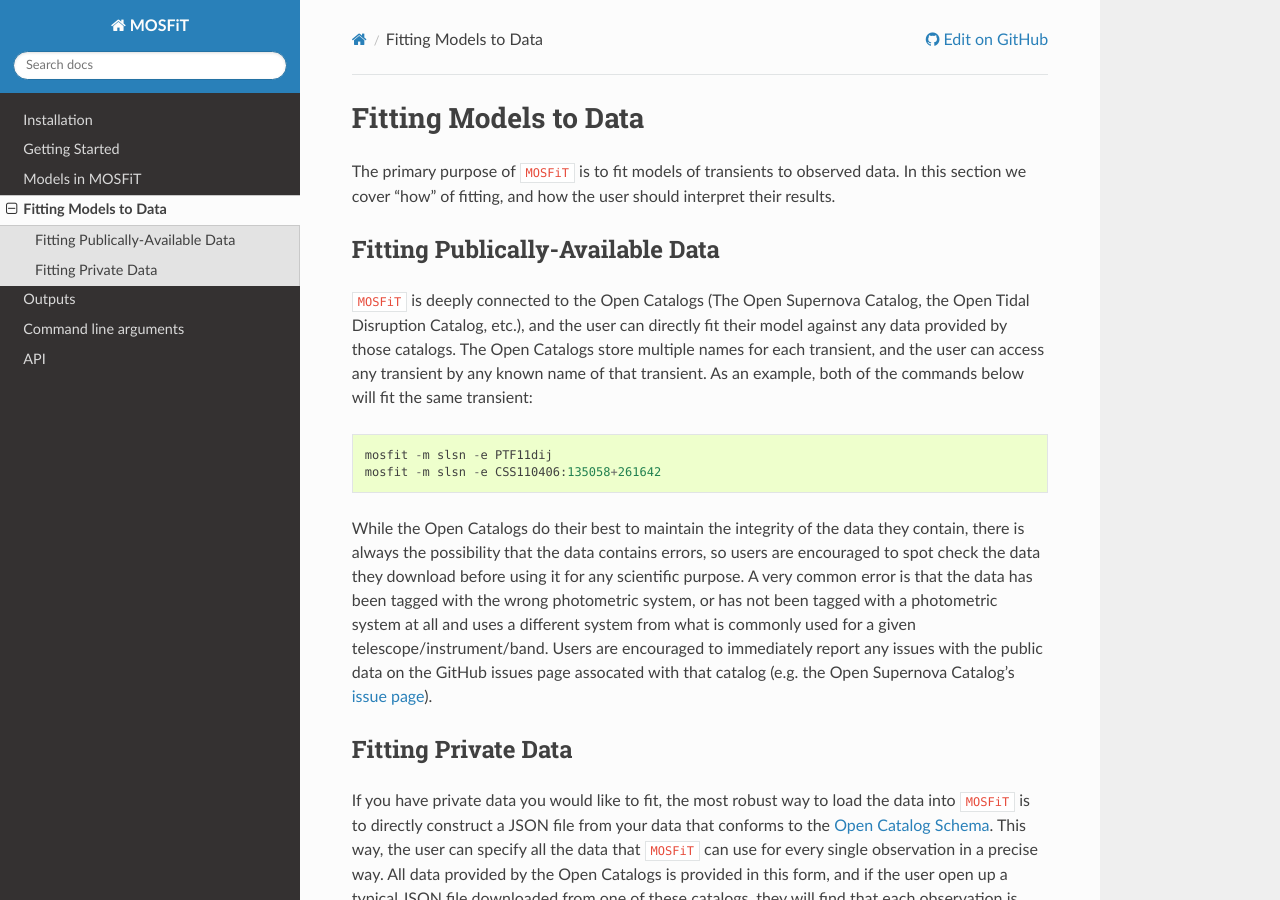
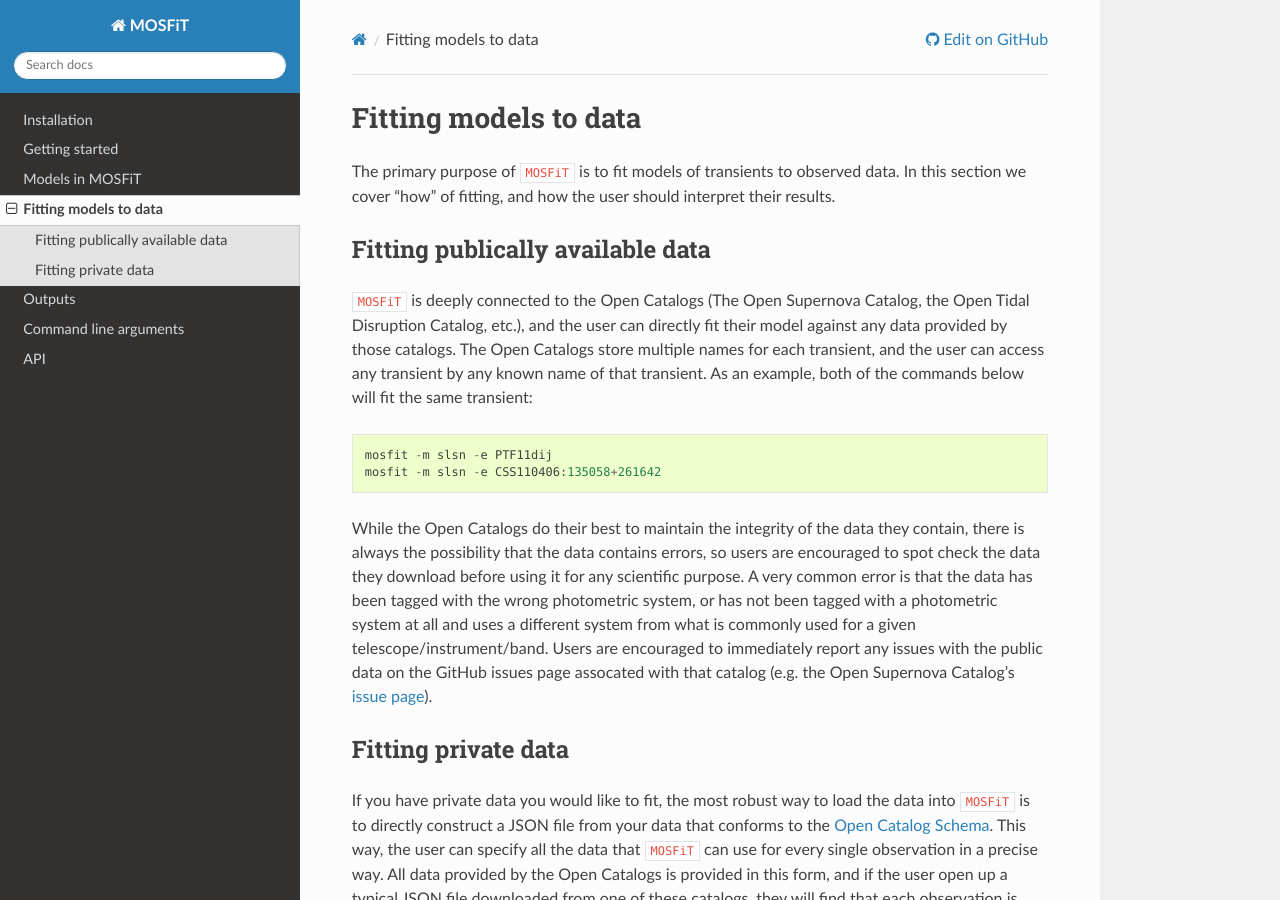
Before and after one commit to guillochon/MOSFiT, a Sphinx documentation site: the page built from docs/fitting.rst, in a window 1280 px wide and 900 px high. Built offline with Sphinx 7.4.7 and the Read the Docs theme 2.0.0, drawn with Linux system fonts in a browser that asks for light colours; the version number could not be read and is left out.

Commit message:
DOCS: adopting CKAN doc style http://docs.ckan.org/en/latest/contributing/documentation.html

```diff
--- a/docs/api.rst
+++ b/docs/api.rst
@@ -1,3 +1,4 @@
+===
 API
 ===
 .. automodapi:: mosfit.modules
--- a/docs/command_line.rst
+++ b/docs/command_line.rst
@@ -1,3 +1,4 @@
+======================
 Command line arguments
 ======================
 
--- a/docs/fitting.rst
+++ b/docs/fitting.rst
@@ -1,11 +1,13 @@
 .. _fitting:
 
-Fitting Models to Data
+======================
+Fitting models to data
 ======================
 
 The primary purpose of ``MOSFiT`` is to fit models of transients to observed data. In this section we cover "how" of fitting, and how the user should interpret their results.
 
-Fitting Publically-Available Data
+---------------------------------
+Fitting publically available data
 ---------------------------------
 
 .. _public
@@ -17,7 +19,8 @@ Fitting Publically-Available Data
 
 While the Open Catalogs do their best to maintain the integrity of the data they contain, there is always the possibility that the data contains errors, so users are encouraged to spot check the data they download before using it for any scientific purpose. A very common error is that the data has been tagged with the wrong photometric system, or has not been tagged with a photometric system at all and uses a different system from what is commonly used for a given telescope/instrument/band. Users are encouraged to immediately report any issues with the public data on the GitHub issues page assocated with that catalog (e.g. the Open Supernova Catalog's `issue page <https://github.com/astrocatalogs/supernovae/issues>`_).
 
-Fitting Private Data
+--------------------
+Fitting private data
 --------------------
 
 .. _private
```
Also changed, not shown: docs/getting_started.rst (+6 -2 lines).
